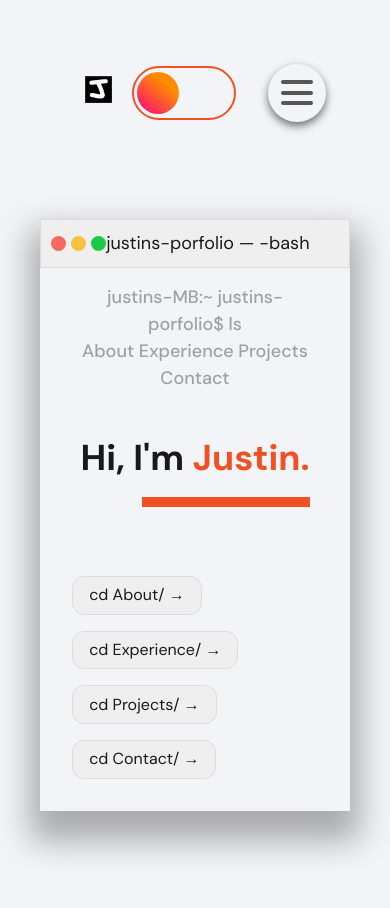
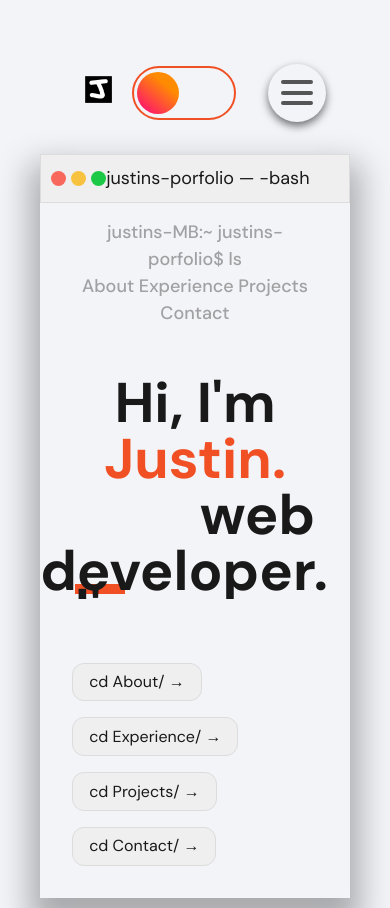
Before and after one commit to justindjsuh/personal-portfolio, a React (Vite) app: page /home in a window 390 px wide. Built offline with nearby package versions, Linux system fonts and the light colour scheme.

Commit message:
testing gsap animatin on deployment

```diff
--- a/src/pages/LandingPage.css
+++ b/src/pages/LandingPage.css
@@ -71,7 +71,8 @@
 }
 
 .terminal-main-text {
-  margin: 5rem;
+  margin: 5rem 0;
+  width: 80%;
 }
 
 .terminal-main-text p {
@@ -125,7 +126,7 @@
     width: 95%;
   }
   .terminal-main-text p {
-    font-size: 36px;
+    font-size: 56px;
     font-weight: 600;
   }
   .terminal-main-text {
@@ -141,9 +142,11 @@
     width: 15px;
     border-radius: 180px;
   }
-
   .header-text p {
     margin: 0;
     text-align: center;
   }
+  .terminal-main-text {
+    width: 100%;
+  }
 }
--- a/src/pages/LandingPage.jsx
+++ b/src/pages/LandingPage.jsx
@@ -1,11 +1,13 @@
 import gsap from "gsap";
+import { TextPlugin } from "gsap/TextPlugin";
 import { useEffect } from "react";
 import "./LandingPage.css";
 
 const LandingPage = () => {
-  const words = ["web developer", "software engineer", "musician", "gamer"];
+  const words = ["web developer.", "software engineer.", "musician.", "gamer."];
 
   useEffect(() => {
+    gsap.registerPlugin(TextPlugin);
     let cursor = gsap.to(".cursor", {
       opacity: 0,
       ease: "power2.inOut",
@@ -16,7 +18,7 @@ const LandingPage = () => {
 
     boxTl.to(".box", {
       duration: 1,
-      width: "180px",
+      width: "50px",
       delay: 2,
       ease: "power4.inOut",
     });
```
